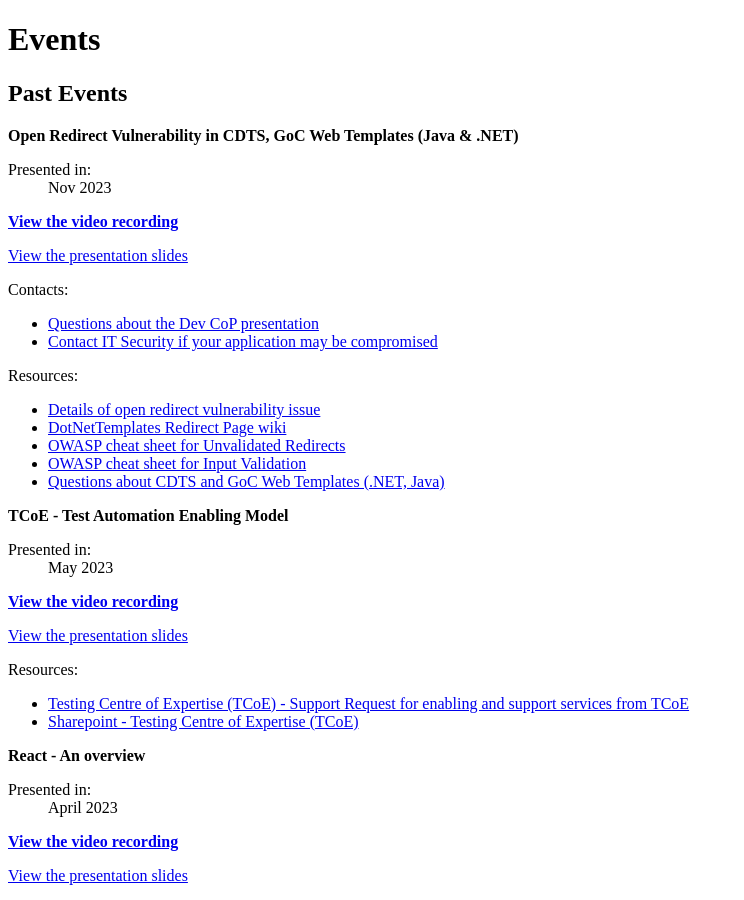
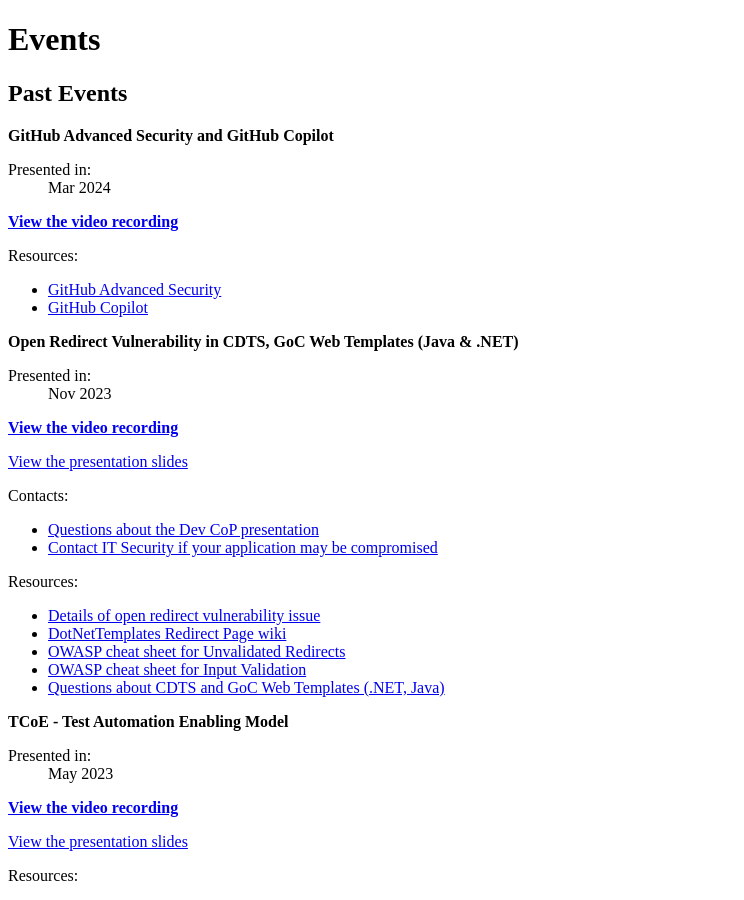
Before and after one commit to esdc-devcop/esdc-devcop.github.io, a Jekyll site: the page built from docs/_pages/events.md, in a window 1280 px wide and 900 px high. Shown: the whole window, without its empty margins (0-744 px from the left). Built offline with Jekyll 4.4.1, drawn with Linux system fonts in a browser that asks for light colours; comment, search, counter and statistics services are not loaded.

Commit message:
content for march 20 2024 added (#479)
* content for march 20 2024 added

* forgot to check for cdts updates

```diff
--- a/docs/_data/events.yml
+++ b/docs/_data/events.yml
@@ -1,4 +1,13 @@
 past:
+  - month: Mar 2024
+    topic: GitHub Advanced Security and GitHub Copilot
+    recording: https://014gc.sharepoint.com/:v:/r/sites/DEVCommunity/Shared%20Documents/DevCoP%20-%20Past%20Events/2024_03_20_DevCoP.mp4?csf=1&web=1&e=hXmfKZ
+    resources:
+        - title: GitHub Advanced Security
+          link: https://014gc.sharepoint.com/:p:/r/sites/DEVCommunity/Shared%20Documents/DevCoP%20-%20Past%20Events/2024_03_20_devcop_advancedSecurityAzureDevOps.pptx?d=w6e71c599138a4ba09cecabbdda54412f&csf=1&web=1&e=Wpre6s
+        - title: GitHub Copilot
+          link: https://014gc.sharepoint.com/:p:/r/sites/DEVCommunity/Shared%20Documents/DevCoP%20-%20Past%20Events/2024_03_20_devcop_copilotGC.pptx?d=wc09364d28da845f1aa905a5d5469c5d9&csf=1&web=1&e=5S3D8D
+
   - month: Nov 2023
     topic: Open Redirect Vulnerability in CDTS, GoC Web Templates (Java & .NET)
     recording: https://014gc.sharepoint.com/:v:/r/sites/DEVCommunity/Shared%20Documents/DevCoP%20-%20Past%20Events/2023_11_09_DevCoP.mp4?csf=1&web=1&e=Rms3vk
```
